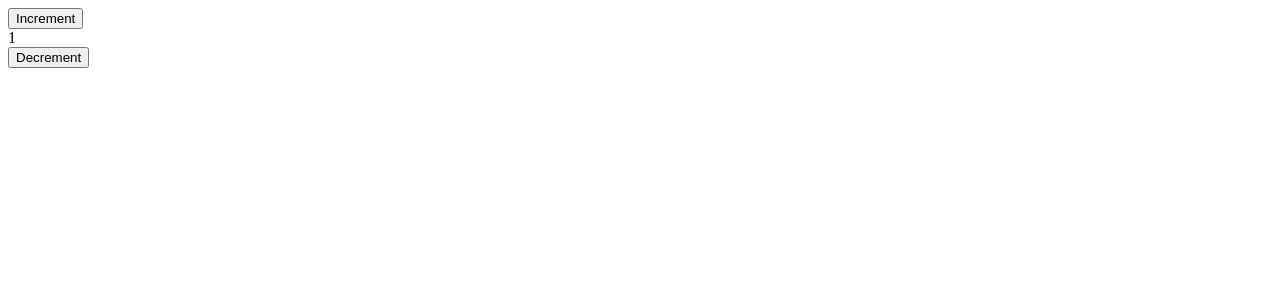
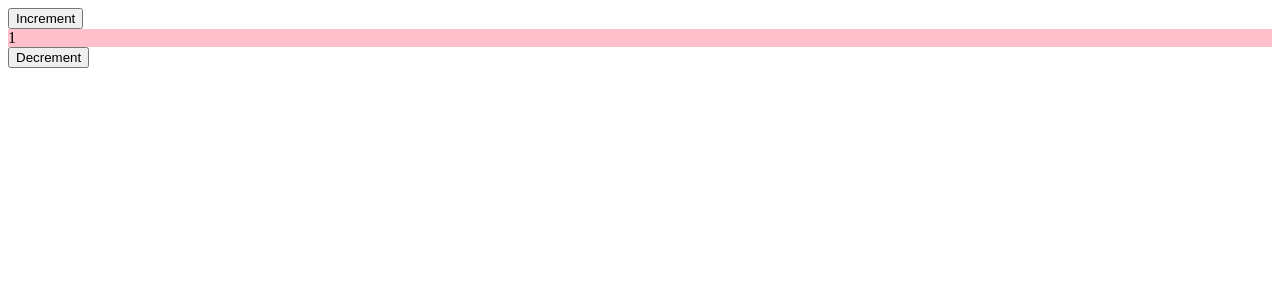
Before and after one commit to divyanshdube/React-Fizz-Buzz---React-Project-March-22-Batch---23yj20j2da1g, a React app: page / in a window 1280 px wide. Shown: the top 300 px of the page. Built offline with nearby package versions, Linux system fonts and the light colour scheme.

Commit message:
Update App.js

```diff
--- a/src/components/App.js
+++ b/src/components/App.js
@@ -34,7 +34,9 @@ const App = () => {
       >
         Increment
       </button>
-      <div id="counter">{count}</div>
+      <div id="counter" className={setClass}>
+        {count}
+      </div>
       <button
         id="decrement"
         onClick={() => {
```
